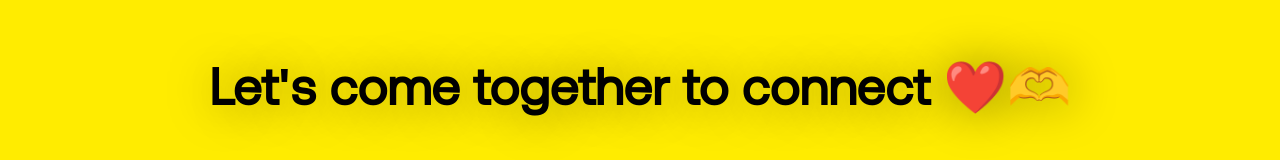
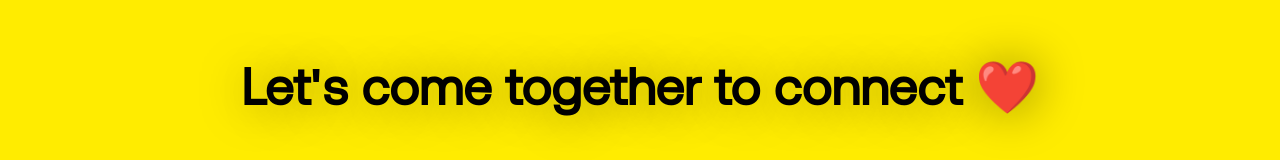
Before and after one commit to latinx-familia/latinx-meetups, a Next.js app: page / in a window 1280 px wide. Shown: the part 238-398 px from the top of the page. Built offline with nearby package versions, Linux system fonts and the light colour scheme.

Commit message:
Update Hero.js

```diff
--- a/components/ui/Hero.js
+++ b/components/ui/Hero.js
@@ -5,7 +5,7 @@ export default function Hero () {
     return(
        <>
         <section className="hero">
-                <h1>Let&apos;s come together to connect ❤️🫶</h1>
+                <h1>Let&apos;s come together to connect ❤️</h1>
                 <h2>We&apos;re hosting get-togethers all over the world to celebrate the Latinx Tech Community 🌍🚀💫 </h2>
 
                 <div className="button-container">
```
